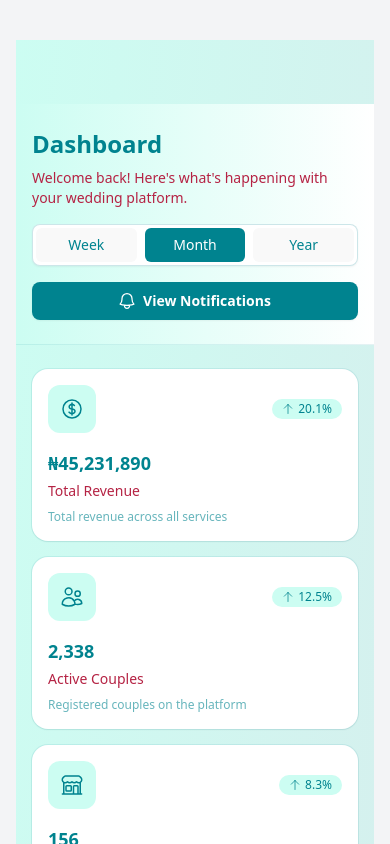
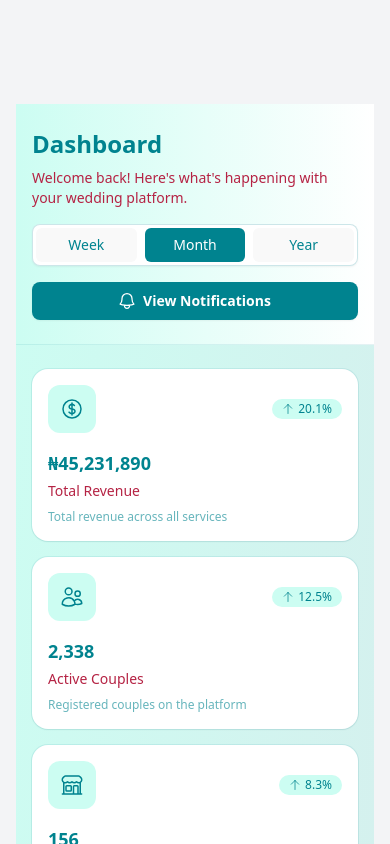
Before and after one commit to Thelma101/multivendor-admin, a React (Vite) app: page / in a window 390 px wide. Shown: the top 844 px of the page. Built offline with nearby package versions, Linux system fonts and the light colour scheme.

Commit message:
mobile responsiveness implementation

```diff
--- a/src/components/Navbar.tsx
+++ b/src/components/Navbar.tsx
@@ -154,7 +154,7 @@ export default function Navbar() {
             </div>
           </div>
 
-          <Disclosure.Panel className="sm:hidden absolute w-full bg-white shadow-lg">
+          <Disclosure.Panel className="sm:hidden fixed top-16 left-0 right-0 w-full bg-white shadow-lg z-[99]">
             <div className="space-y-1 pb-3 pt-2">
               {navigation.map((item) => {
                 const isActive = location.pathname === item.href
--- a/src/pages/Dashboard.tsx
+++ b/src/pages/Dashboard.tsx
@@ -224,9 +224,9 @@ export default function Dashboard() {
   const [selectedChartPeriod, setSelectedChartPeriod] = useState<'daily' | 'weekly' | 'monthly'>('weekly')
 
   return (
-    <div className="min-h-screen bg-gradient-to-br from-[#CCFDF2] to-[#00838F]/10 pt-16">
+    <div className="min-h-screen bg-gradient-to-br from-[#CCFDF2] to-[#00838F]/10">
       {/* Header Section */}
-      <div className="border-b border-[#00838F]/10 bg-gradient-to-r from-[#CCFDF2] to-white px-4 sm:px-6 py-6 sm:py-8">
+      <div className="border-b border-[#00838F]/10 bg-gradient-to-r from-[#CCFDF2] to-white px-4 sm:px-6 py-6 sm:py-8 mt-16">
         <div className="mx-auto max-w-7xl">
           <div className="flex flex-col sm:flex-row sm:items-center sm:justify-between gap-4">
             <div>
```
